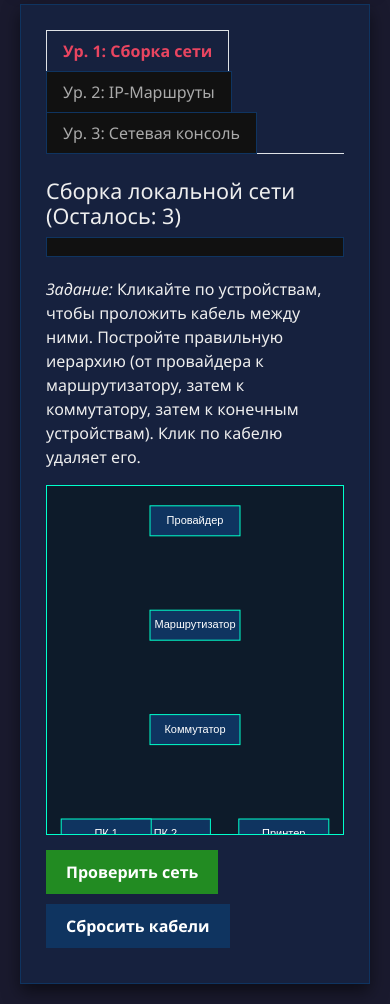
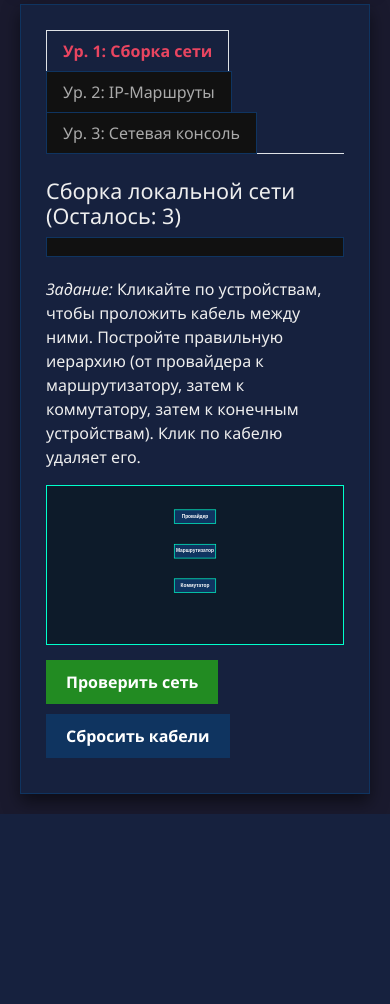
Before and after one commit to va2teen-git/sch-edu-server, a Flask app: page /lesson/grade10/networks in a window 390 px wide. Shown: the part 1551-2555 px from the top of the page. After the commit the page ends 2365 px from the top, so only its background shows below. Run offline with Flask 3, Linux system fonts and the light colour scheme; the visitor is signed in with stand-in values (Sample User, id 1); some libraries are stand-ins or nearby versions.

Commit message:
fix: make level 1 interactive SVG canvas responsive via viewBox

```diff
--- a/logic.py
+++ b/logic.py
@@ -140,36 +140,36 @@ def generate_network_l1_task():
     difficulty = random.randint(1, 3)
 
     devices = [
-        {"id": "inet", "name": "Провайдер", "type": "internet", "x": 50, "y": 10},
+        {"id": "inet", "name": "Провайдер", "type": "internet", "x": 50, "y": 15},
         {"id": "router", "name": "Маршрутизатор", "type": "router", "x": 50, "y": 40}
     ]
     edges = [["inet", "router"]]
 
     if difficulty <= 2:
-        devices.append({"id": "sw1", "name": "Коммутатор", "type": "switch", "x": 50, "y": 70})
+        devices.append({"id": "sw1", "name": "Коммутатор", "type": "switch", "x": 50, "y": 65})
         edges.append(["router", "sw1"])
 
         num_pcs = random.randint(2, 4)
         for i in range(num_pcs):
-            devices.append({"id": f"pc{i}", "name": f"ПК {i+1}", "type": "pc", "x": 20 + i*20, "y": 100})
+            devices.append({"id": f"pc{i}", "name": f"ПК {i+1}", "type": "pc", "x": 20 + i*20, "y": 150})
             edges.append(["sw1", f"pc{i}"])
 
         if difficulty == 2:
-            devices.append({"id": "pr1", "name": "Принтер", "type": "printer", "x": 80, "y": 100})
+            devices.append({"id": "pr1", "name": "Принтер", "type": "printer", "x": 80, "y": 150})
             edges.append(["sw1", "pr1"])
 
     else:
-        devices.append({"id": "sw1", "name": "Коммутатор 1", "type": "switch", "x": 25, "y": 70})
-        devices.append({"id": "sw2", "name": "Коммутатор 2", "type": "switch", "x": 75, "y": 70})
+        devices.append({"id": "sw1", "name": "Коммутатор 1", "type": "switch", "x": 25, "y": 65})
+        devices.append({"id": "sw2", "name": "Коммутатор 2", "type": "switch", "x": 75, "y": 65})
         edges.append(["router", "sw1"])
         edges.append(["router", "sw2"])
 
-        devices.append({"id": "pc1", "name": "ПК 1", "type": "pc", "x": 15, "y": 100})
-        devices.append({"id": "pc2", "name": "ПК 2", "type": "pc", "x": 35, "y": 100})
+        devices.append({"id": "pc1", "name": "ПК 1", "type": "pc", "x": 15, "y": 150})
+        devices.append({"id": "pc2", "name": "ПК 2", "type": "pc", "x": 35, "y": 150})
         edges.append(["sw1", "pc1"])
         edges.append(["sw1", "pc2"])
 
-        devices.append({"id": "pc3", "name": "ПК 3", "type": "pc", "x": 75, "y": 100})
+        devices.append({"id": "pc3", "name": "ПК 3", "type": "pc", "x": 75, "y": 150})
         edges.append(["sw2", "pc3"])
 
     random.shuffle(devices)
--- a/templates/networks10.html
+++ b/templates/networks10.html
@@ -111,8 +111,8 @@
                         <div id="l1-content">
                             <p><em>Задание:</em> Кликайте по устройствам, чтобы проложить кабель между ними. Постройте правильную иерархию (от провайдера к маршрутизатору, затем к коммутатору, затем к конечным устройствам). Клик по кабелю удаляет его.</p>
 
-                            <div style="width: 100%; height: 350px; background: #0d1b2a; border: 1px solid #00ffcc; position: relative; margin-bottom: 15px;">
-                                <svg id="network-svg" style="width: 100%; height: 100%;"></svg>
+                            <div style="width: 100%; background: #0d1b2a; border: 1px solid #00ffcc; margin-bottom: 15px; display: flex; justify-content: center; align-items: center; padding: 10px;">
+                                <svg id="network-svg" viewBox="0 0 800 400" preserveAspectRatio="xMidYMid meet" style="width: 100%; height: auto; max-height: 400px; display: block;"></svg>
                             </div>
 
                             <div class="hint-box" id="l1-hint"></div>
@@ -235,17 +235,21 @@
             const svg = document.getElementById('network-svg');
             svg.innerHTML = '';
 
+            // Внутренние размеры холста для viewBox="0 0 800 400"
+            const W = 800;
+            const H = 400;
+
             // Рисуем связи (кабели)
             userEdges.forEach((edge, idx) => {
                 const d1 = l1State.devices.find(d => d.id === edge[0]);
                 const d2 = l1State.devices.find(d => d.id === edge[1]);
                 const line = document.createElementNS("http://www.w3.org/2000/svg", "line");
-                line.setAttribute("x1", d1.x + "%");
-                line.setAttribute("y1", d1.y + "%");
-                line.setAttribute("x2", d2.x + "%");
-                line.setAttribute("y2", d2.y + "%");
+                line.setAttribute("x1", (d1.x / 100) * W);
+                line.setAttribute("y1", (d1.y / 100) * H);
+                line.setAttribute("x2", (d2.x / 100) * W);
+                line.setAttribute("y2", (d2.y / 100) * H);
                 line.setAttribute("stroke", "#00ffcc");
-                line.setAttribute("stroke-width", "3");
+                line.setAttribute("stroke-width", "4");
                 line.style.cursor = "pointer";
                 line.onclick = () => {
                     userEdges.splice(idx, 1);
@@ -259,21 +263,28 @@
                 const g = document.createElementNS("http://www.w3.org/2000/svg", "g");
                 g.style.cursor = "pointer";
 
+                const cx = (d.x / 100) * W;
+                const cy = (d.y / 100) * H;
+                const boxW = 120;
+                const boxH = 40;
+
                 const rect = document.createElementNS("http://www.w3.org/2000/svg", "rect");
-                rect.setAttribute("x", `calc(${d.x}% - 45px)`);
-                rect.setAttribute("y", `calc(${d.y}% - 15px)`);
-                rect.setAttribute("width", "90");
-                rect.setAttribute("height", "30");
+                rect.setAttribute("x", cx - boxW/2);
+                rect.setAttribute("y", cy - boxH/2);
+                rect.setAttribute("width", boxW);
+                rect.setAttribute("height", boxH);
                 rect.setAttribute("fill", currentSelection === d.id ? "#e94560" : "#0f3460");
                 rect.setAttribute("stroke", "#00ffcc");
+                rect.setAttribute("stroke-width", "2");
 
                 const text = document.createElementNS("http://www.w3.org/2000/svg", "text");
-                text.setAttribute("x", d.x + "%");
-                text.setAttribute("y", d.y + "%");
+                text.setAttribute("x", cx);
+                text.setAttribute("y", cy);
                 text.setAttribute("text-anchor", "middle");
                 text.setAttribute("dominant-baseline", "middle");
                 text.setAttribute("fill", "#fff");
-                text.setAttribute("font-size", "11px");
+                text.setAttribute("font-size", "14px");
+                text.setAttribute("font-weight", "bold");
                 text.setAttribute("font-family", "sans-serif");
                 text.textContent = d.name;
 
```
